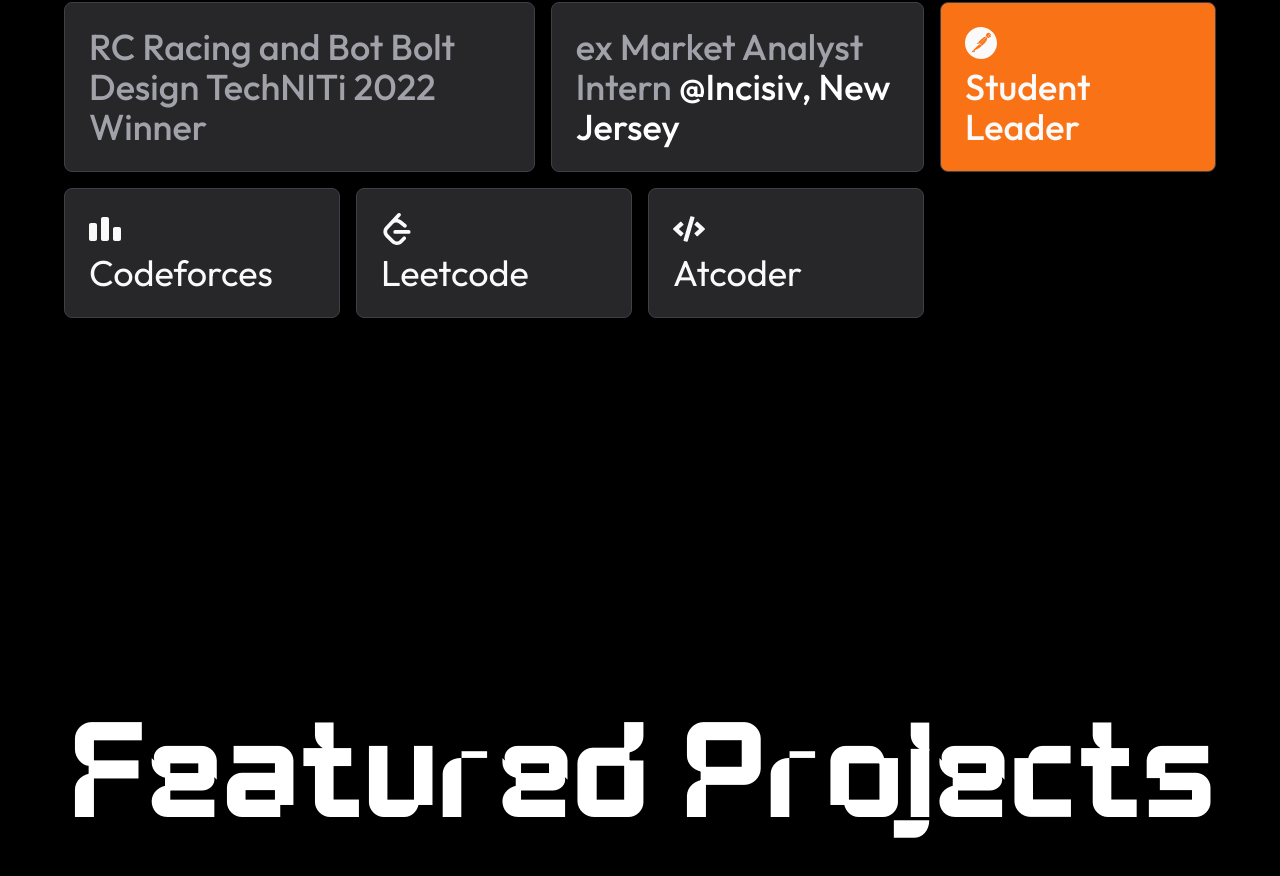
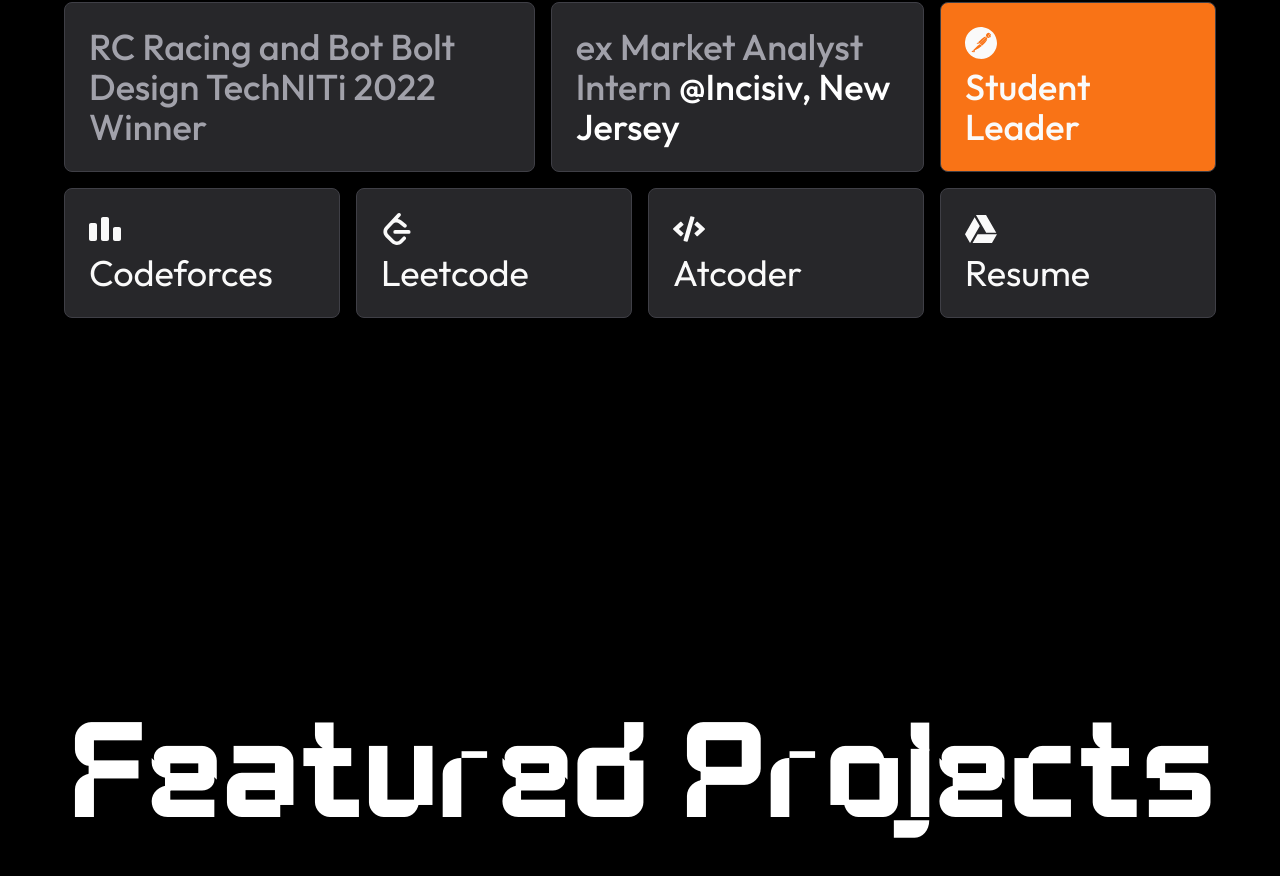
Before and after one commit to JasnoorMaan/Portfolio, a React (Vite) app: page / in a window 1280 px wide. Shown: the part 1537-2413 px from the top of the page. Built offline with nearby package versions, Linux system fonts and the light colour scheme.

Commit message:
add: resume

```diff
--- a/src/components/About.jsx
+++ b/src/components/About.jsx
@@ -9,7 +9,7 @@
   SiCodeforces,
   SiLeetcode,
 } from "react-icons/si";
-import { FaCode } from "react-icons/fa";
+import { FaCode, FaGoogleDrive } from "react-icons/fa";
 
 const About = () => {
   const containerVariants = {
@@ -209,6 +209,12 @@
        <h2 className="pt-2 text-small">Atcoder</h2>
       </a>
     </Block>
+    <Block className="col-span-6 lg:col-span-3" variants={variants}>
+      <a href="https://drive.google.com/drive/folders/1IFp6BQH80ZFqRxpmrogoRPPSiBK94Pjj?usp=drive_link" target="_blank" rel="noopener noreferrer">
+      <FaGoogleDrive className="size-8" />
+      <h2 className="pt-2 text-small">Resume</h2>
+      </a>
+    </Block>
     </>
   )
 }
```
